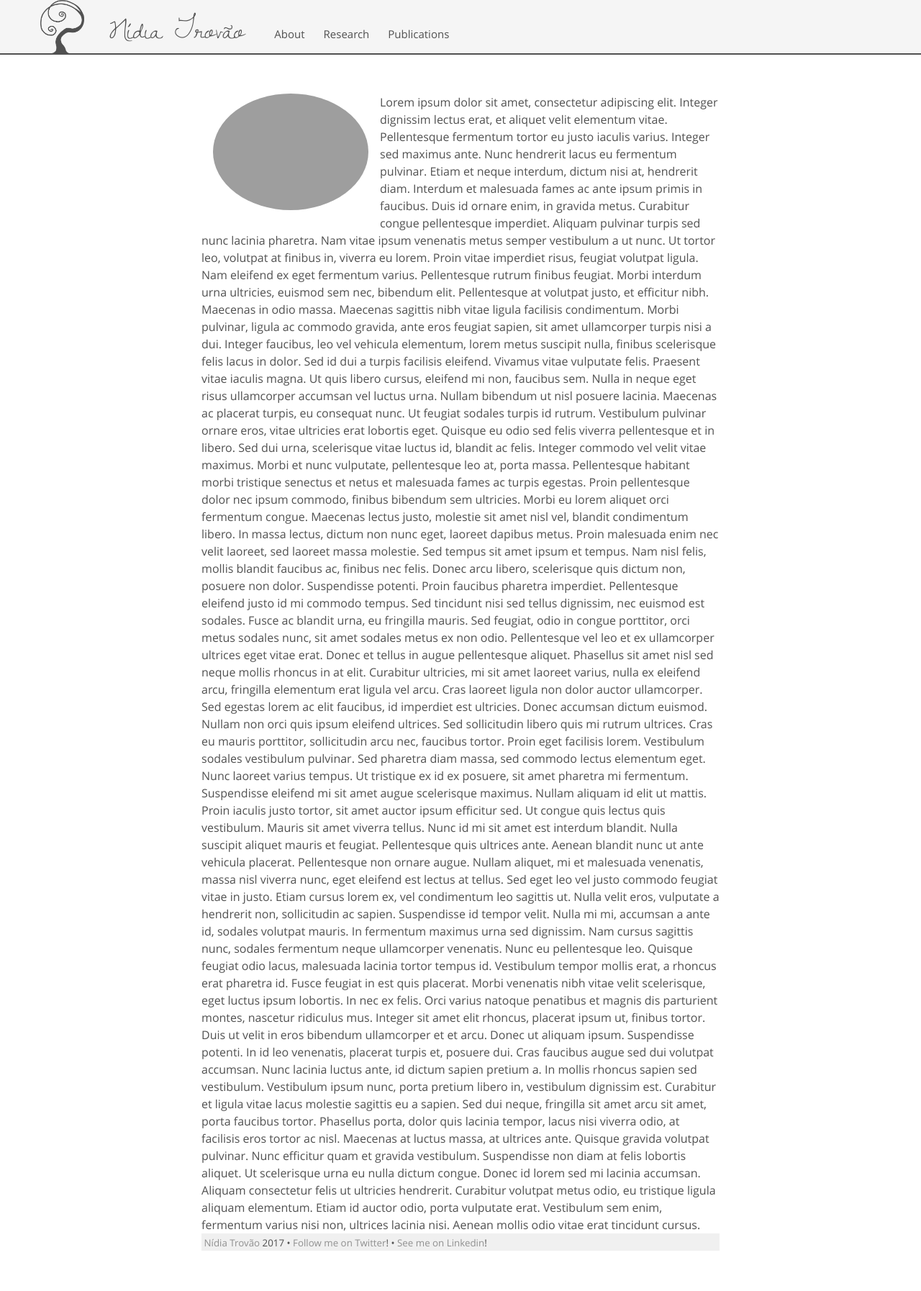
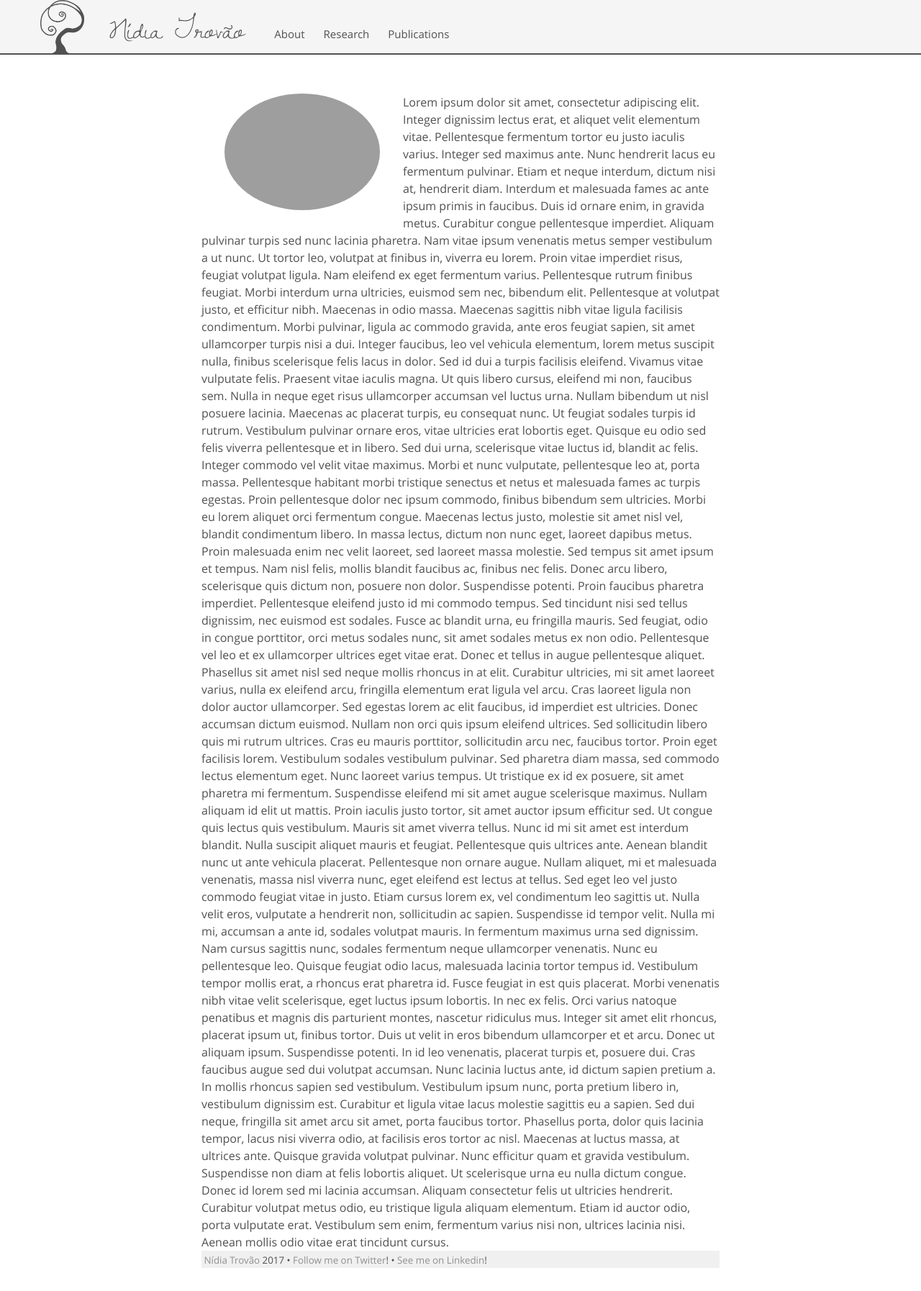
Before and after one commit to nidiatrovao/nidiatrovao.github.io, a Jekyll site: the page built from index.html, in a window 1280 px wide. Shown: the whole page at 72% size. Built offline with Jekyll 4.4.1, drawn with Linux system fonts in a browser that asks for light colours; before the commit the page ends 1770 px from its top, so only the background shows below that.

Commit message:
Update _base.scss

```diff
--- a/_sass/_base.scss
+++ b/_sass/_base.scss
@@ -67,7 +67,7 @@ a {
 img {
   display: block;
   max-width: 30%;
-  margin: 0 1rem 0.5rem;
+  margin: 0 2rem 1rem;
   border-radius: 50%;
   float: left;
 }
```
